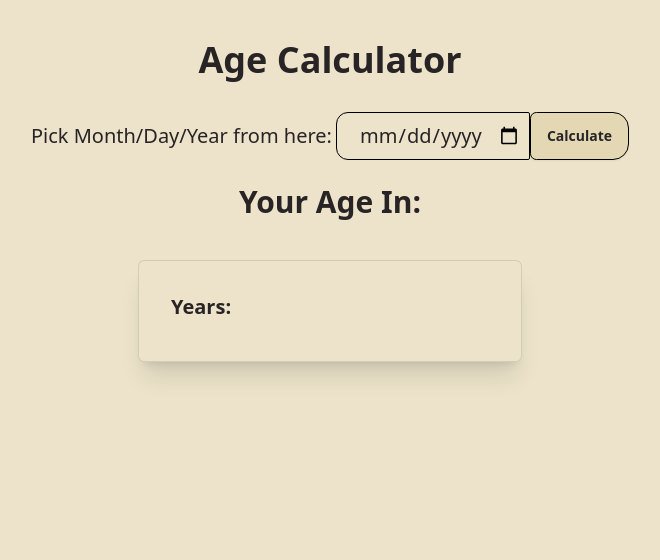
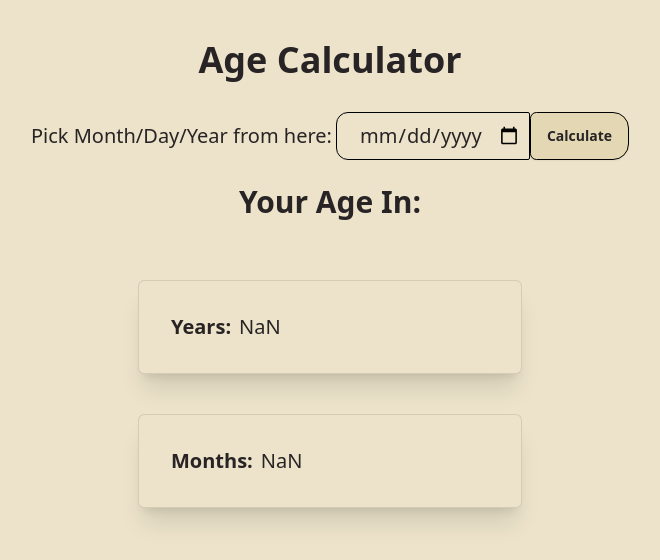
Before and after one commit to rakib00-dev/react-age-calc, a React (Vite) app: page / in a window 1280 px wide. Shown: the top 560 px of the page, without its empty margins (310-970 px from the left). Built offline with nearby package versions, Linux system fonts and the light colour scheme.

Commit message:
updated the functionality

```diff
--- a/src/App.jsx
+++ b/src/App.jsx
@@ -2,11 +2,46 @@ import { useState } from 'react';
 import Input from './components/Input';
 
 function App() {
-  const [inputValue, setInputValue] = useState(new Date());
+  let currentDate = new Date();
+  const [inputValue, setInputValue] = useState(
+    `${currentDate.getFullYear()}-${currentDate.getMonth()}-${currentDate.getDate()}`
+  );
+  const [years, setYears] = useState();
+  const [months, setMonths] = useState();
+  const [weeks, setweeks] = useState();
+  const [days, setDays] = useState();
+
+  let calcYears = currentDate.getFullYear() - years;
+  let calcMonths = currentDate.getMonth() + 1 - months;
+  let calcDays = currentDate.getDate() - days;
+
+  let mL = [
+    'January',
+    'February',
+    'March',
+    'April',
+    'May',
+    'June',
+    'July',
+    'August',
+    'September',
+    'October',
+    'November',
+    'December',
+  ];
 
   function takeInputValue(e) {
     setInputValue(e.target.value);
-    console.log(inputValue.split('-')[0]);
+  }
+
+  function clickFuntion() {
+    console.log('ok');
+    setYears(() => inputValue.split('-')[0]);
+    setMonths(() => inputValue.split('-')[1]);
+    console.log(months);
+
+    setDays(() => inputValue.split('-')[2]);
+    console.log({ years, months, days });
   }
 
   return (
@@ -14,16 +49,30 @@ function App() {
       <h1 className="text-2xl text-center font-bold mb-6 md:text-4xl">
         Age Calculator
       </h1>
-      <Input inputValue={inputValue} onchange={takeInputValue} />
+      <Input
+        inputValue={inputValue}
+        onchange={takeInputValue}
+        btnClicked={clickFuntion}
+      />
       <div className="flex flex-col justify-center items-center">
         <h2 className="text-xl font-bold mb-6 text-center p-4 md:text-3xl">
           Your Age In:
         </h2>
-        {/* inputs */}
-        <div className="card bg-base-100 w-96 border border-t-1 border-black/10 shadow-xl">
-          <div className="card-body">
+        {/* ////inputs\\\\ */}
+
+        {/* years card */}
+        <div className="card bg-base-100 w-96 border border-t-1 border-black/10 shadow-xl m-5">
+          <div className="card-body flex flex-row">
             <h2 className="card-title">Years:</h2>
-            <p>{}</p>
+            <p>{currentDate.getFullYear() - years} </p>
+          </div>
+        </div>
+
+        {/* months card */}
+        <div className="card bg-base-100 w-96 border border-t-1 border-black/10 shadow-xl m-5">
+          <div className="card-body flex flex-row">
+            <h2 className="card-title">Months:</h2>
+            <p>{Math.abs(calcMonths)} </p>
           </div>
         </div>
       </div>
--- a/src/components/Input.jsx
+++ b/src/components/Input.jsx
@@ -1,12 +1,12 @@
-const Input = ({ onchange, inputValue }) => {
+const Input = ({ onchange, inputValue, btnClicked }) => {
   return (
     <div className="flex flex-col justify-center items-center gap-1 md:flex-row">
       <div>
-        <label htmlFor="year">Pick Month/Day/Year from here: </label>
+        <label htmlFor="date">Pick Month/Day/Year from here: </label>
       </div>
       <div className="flex flex-row">
         <input
-          id="year"
+          id="date"
           type="date"
           step="1"
           value={inputValue}
@@ -14,10 +14,9 @@ const Input = ({ onchange, inputValue }) => {
           className="border rounded-r-sm text-center w-fit p-2 bg-transparent border-black rounded-xl"
         />
         <button
-          id="btn"
           type="button"
           className="btn border border-black rounded-r-2xl"
-          // onClick={onchange}
+          onClick={btnClicked}
         >
           Calculate
         </button>
```
